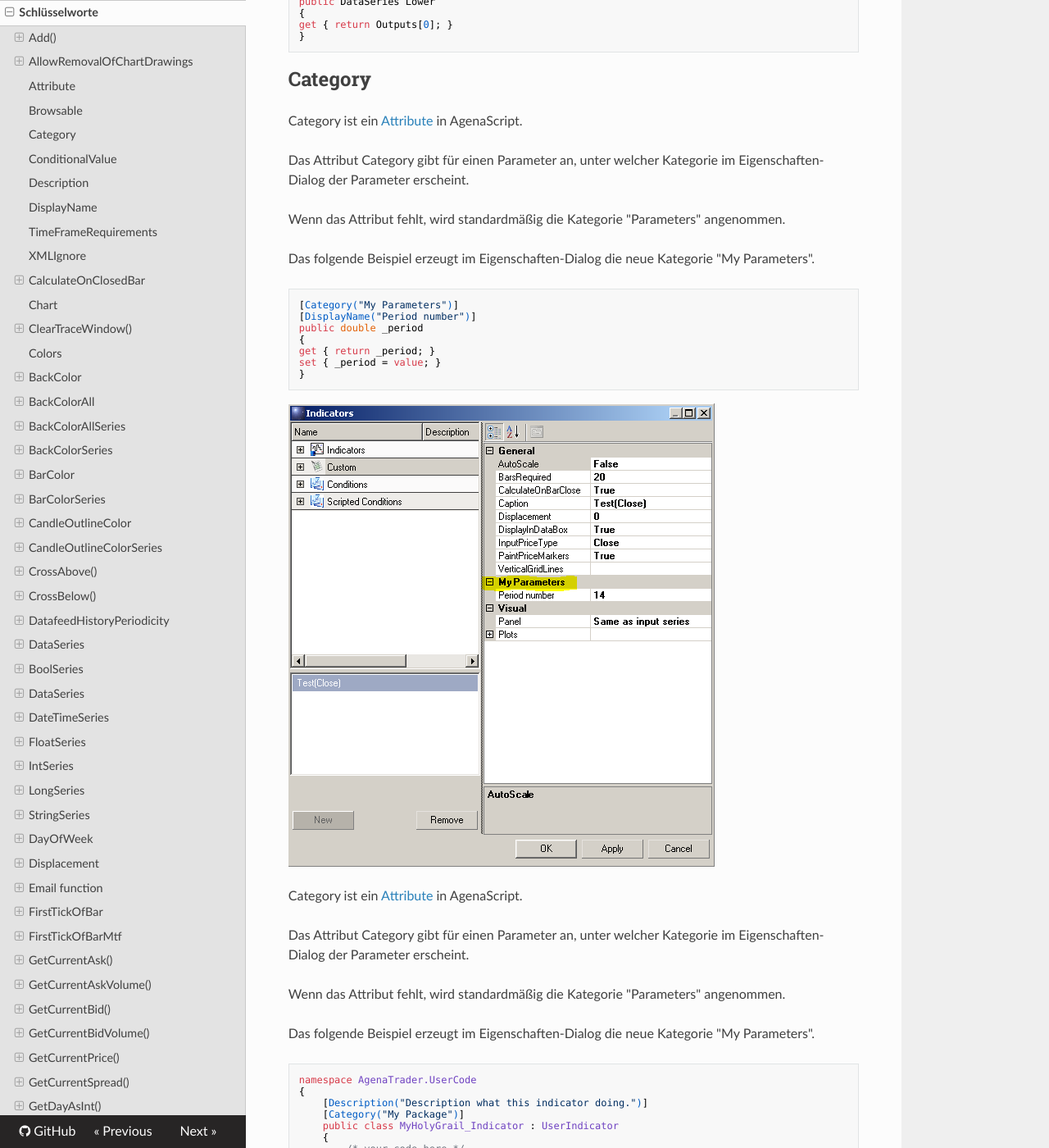
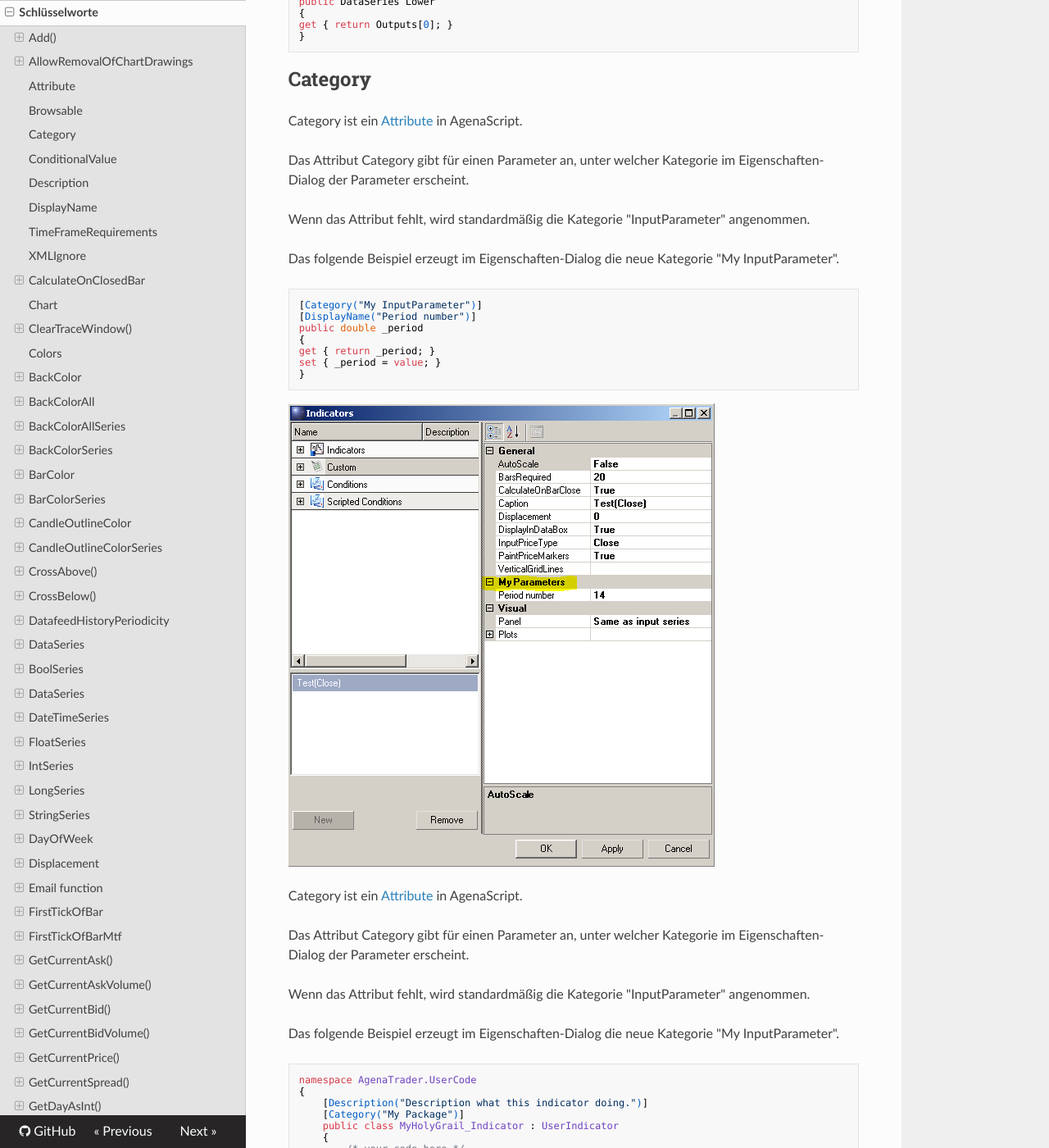
Before and after one commit to AgenaTrader/AgenaScript-documentation-de, an MkDocs documentation site: the page built from sources/schluesselworte.md, in a window 1280 px wide and 1400 px high, scrolled down 3476 px. Shown: the whole window at 82% size. Built offline with MkDocs 1.6.1, drawn with Linux system fonts in a browser that asks for light colours; nearby versions of some CDN libraries; old or Windows-style settings are respelled for this version of MkDocs; some of the changed text lies outside the part shown.

Commit message:
Update schluesselworte.md

````diff
--- a/sources/schluesselworte.md
+++ b/sources/schluesselworte.md
@@ -136,7 +136,7 @@ Der Parameter soll im Eigenschaftsfenster angezeigt und abgefragt werden. Daher
 
 ```cs
 [Description("Numbers of bars used for calculations")]
-[Category("Parameters")]
+[Category("InputParameter")]
 public int Period
 {
 get { return period; }
@@ -160,12 +160,12 @@ Category ist ein [Attribute](#attribute) in AgenaScript.
 
 Das Attribut Category gibt für einen Parameter an, unter welcher Kategorie im Eigenschaften-Dialog der Parameter erscheint.
 
-Wenn das Attribut fehlt, wird standardmäßig die Kategorie "Parameters" angenommen.
-
-Das folgende Beispiel erzeugt im Eigenschaften-Dialog die neue Kategorie "My Parameters".
-
-```cs
-[Category("My Parameters")]
+Wenn das Attribut fehlt, wird standardmäßig die Kategorie "InputParameter" angenommen.
+
+Das folgende Beispiel erzeugt im Eigenschaften-Dialog die neue Kategorie "My InputParameter".
+
+```cs
+[Category("My InputParameter")]
 [DisplayName("Period number")]
 public double _period
 {
@@ -180,9 +180,9 @@ Category ist ein  [Attribute](#attribute) in AgenaScript.
 
 Das Attribut Category gibt für einen Parameter an, unter welcher Kategorie im Eigenschaften-Dialog der Parameter erscheint.
 
-Wenn das Attribut fehlt, wird standardmäßig die Kategorie "Parameters" angenommen.
-
-Das folgende Beispiel erzeugt im Eigenschaften-Dialog die neue Kategorie "My Parameters".
+Wenn das Attribut fehlt, wird standardmäßig die Kategorie "InputParameter" angenommen.
+
+Das folgende Beispiel erzeugt im Eigenschaften-Dialog die neue Kategorie "My InputParameter".
 
 ```cs
 namespace AgenaTrader.UserCode
@@ -2256,7 +2256,7 @@ Add(new OnPaint(new Pen(Color.Blue, 6), PlotStyle.Dot, "MyPlot"));
 }
 ```
 
-## Parameter()
+## InputParameter()
 ### Beschreibung
 Attribut, das für die Anpassung der Indikatoren verwendet wird
 
@@ -2269,7 +2269,7 @@ keiner
 ### Beispiele
 ```cs
 [Description("Period for the medium mean average")]
-[Category("Parameters")]
+[Category("InputParameter")]
 [DisplayName("MA Medium")]
 public int MA_Medium
 {
@@ -2538,31 +2538,7 @@ RequiredBarsCount = 50;
 }
 ```
 
-## SessionBreakLines
-### Beschreibung
-Die Eigenschaft SessionBreakLines legt fest, ob vertikale Linien im Chart angezeigt werden, die eine Handelsunterbrechung anzeigen. Dies kann (wie bei Aktien üblich) die Datumsgrenze sein, ist aber mitunter bei vielen Handelsinstrumenten innerhalb des Tages.
-**SessionBreakLines = true (default)**
-
-SessionBreakLines werden im Chart angezeigt.
-
-**SessionBreakLines = false**
-
-SessionBreakLines werden nicht im Chart angezeigt
-
-Die Eigenschaft kann im Script abgefragt werden und liefert einen Wert vom Typ Boolean (true bzw. false).
-
-### Verwendung
-SessionBreakLines
-
-### Beispiel
-```cs
-protected override void OnInit()
-{
-Add(new OnPaint(Color.Red, "MyPlot1"));
-//SessionBreakLines sollen nicht im Chart angezeigt werden
-SessionBreakLines = false;
-}
-```
+
 
 ## ShowAlert()
 ### Beschreibung
````
